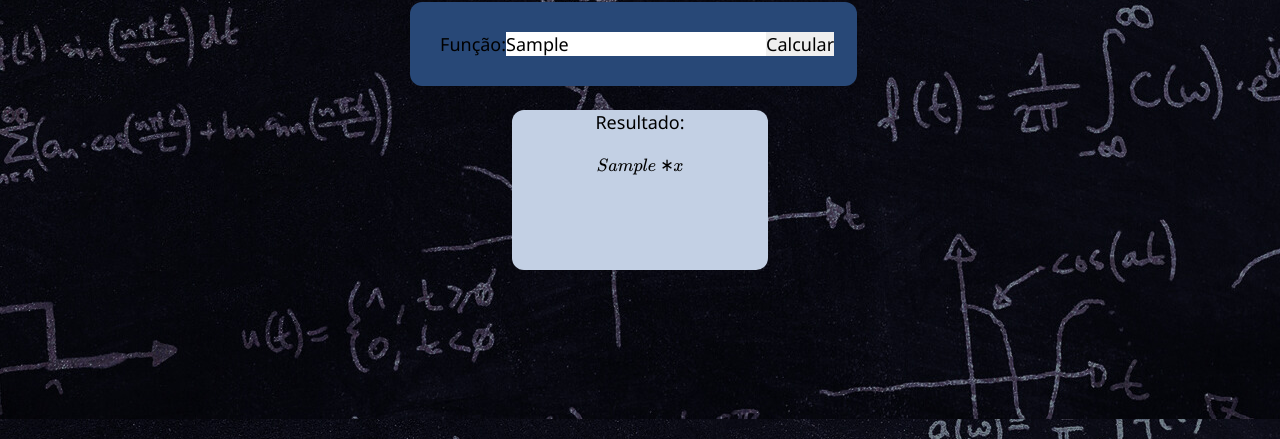
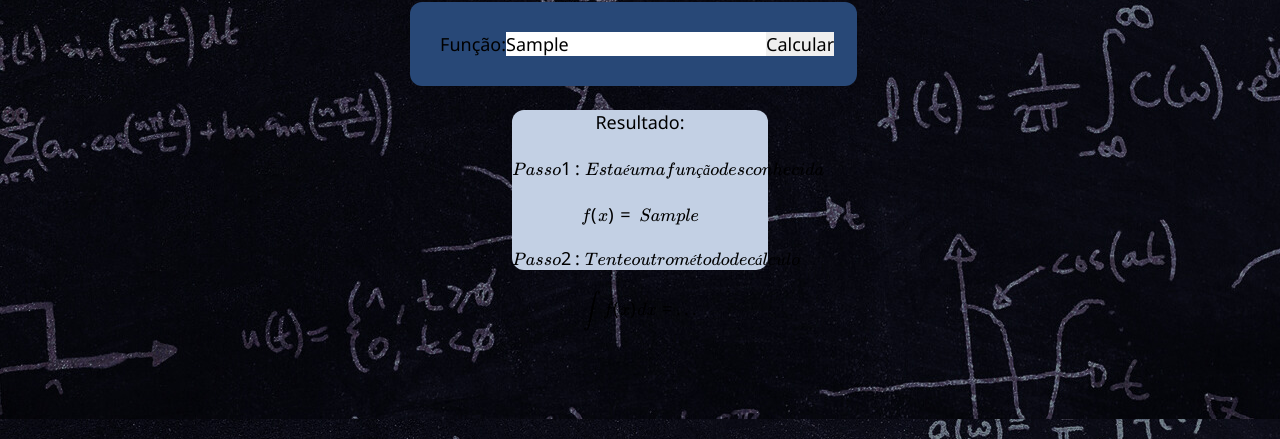
Before and after one commit to hugodevelopment/Site-Integral, a website: page nerdamer/index.html in a window 1280 px wide. Both pictures are taken after typing "Sample" into the empty fields and a click on the button "Calcular". Shown: the part 361-800 px from the top of the page. Drawn offline with nearby package versions, Linux system fonts and the light colour scheme.

Commit message:
quase pegando as descrições

```diff
--- a/nerdamer/index.html
+++ b/nerdamer/index.html
@@ -53,33 +53,93 @@
 
     <!-- código em js do  para o calculo da integral em -->
     <script>
+
+
         document.addEventListener('DOMContentLoaded', function() {
+  // Acessamos o id calculateButton e com isso todo processo de cálculo é feito
   document.getElementById('calculateButton').addEventListener('click', function() {
     var expressionInput = document.getElementById('expression');
     var resultDiv = document.getElementById('resultado');
     var expression = expressionInput.value;
-        console.log("oi", expression)
+    console.log("oi", expression);
+
+    // Função para identificar o tipo de função com base no texto da função
+    function identificarTipoFuncao(funcao) {
+      if (funcao.includes('sin') || funcao.includes('cos') || funcao.includes('tan')) {
+        console.log("mf");
+        return 'trigonometrica';
+      } else if (funcao.includes('x') || funcao.includes('^')) {
+        return 'polinomial';
+      } else {
+        return 'outro';
+      }
+    }
+
+    // Função para calcular a integral com base no tipo de função
+    function calcularIntegral() {
+      // Identificar o tipo de função
+      var tipoFuncao = identificarTipoFuncao(expression);
+
+      // Objeto com etapas para cada tipo de função
+      const tiposDeFuncao = {
+        trigonometrica: [
+          { descricao: 'Passo 1: Essa é uma função trigonométrica', equacao: `f(x) = ${expression}` },
+          { descricao: 'Passo 2: Calculando a integral...', equacao: `∫f(x) dx = ...` },
+        ],
+        polinomial: [
+          { descricao: 'Passo 1: Identifique a função polinomial', equacao: `f(x) = ${expression}` },
+          { descricao: 'Passo 2: Aplicar a regra dos polinômios', equacao: `∫f(x) dx = ...` },
+        ],
+        outro: [
+          { descricao: 'Passo 1: Esta é uma função desconhecida', equacao: `f(x) = ${expression}` },
+          { descricao: 'Passo 2: Tente outro método de cálculo', equacao: `∫f(x) dx = ...` },
+        ],
+      };
+
+      // Obter as etapas apropriadas com base no tipo de função
+      var etapas = tiposDeFuncao[tipoFuncao];
+
+      var resultadoHTML = 'Resultado:';
+etapas.forEach((etapa, index) => {
+    console.log("pi")
+  resultadoHTML += `$$${etapa.descricao}$$`;
+  console.log(resultadoHTML)
+  if (etapa.equacao) {
+    resultadoHTML += `$$${etapa.equacao}$$`;;
+  }
+});
+
+// resultDiv.innerHTML = resultadoHTML;
+
 
       // Resto do seu código de cálculo de integral aqui...
       // Tente calcular a integral
       try {
-            console.log("estou no try")
+        console.log("estou no try");
         // const nerdamer = require('/.nerdamer/all');
         let integral = nerdamer.integrate(expression, 'x');
-            console.log(integral)
+        console.log(integral);
 
         // Exiba o resultado como uma string e adicionando o mathjax
+        // console.log(resultDiv)
         resultDiv.innerHTML = 'Resultado: ' + `$$${integral.toString()}$$`;
+        // parei aqui
+        resultDiv.innerHTML =  resultadoHTML;
       } catch (error) {
-            console.log("estou no catch")
+        console.log("estou no catch");
         resultDiv.textContent = 'Não foi possível calcular a integral.' + integral;
       }
 
       // Renderiza a fórmula usando MathJax
       MathJax.typesetPromise([resultDiv])
         .catch((err) => console.log('Erro ao renderizar a fórmula:', err));
+    }
+
+    // Chama a função para calcular a integral
+    calcularIntegral();
   });
 });
+
      </script>
     </main>
 </body>
```
Lines whose indentation alone changed are shown as unchanged.
